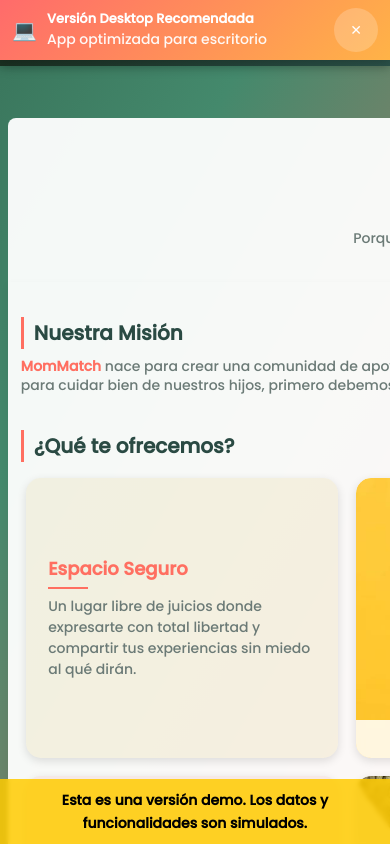
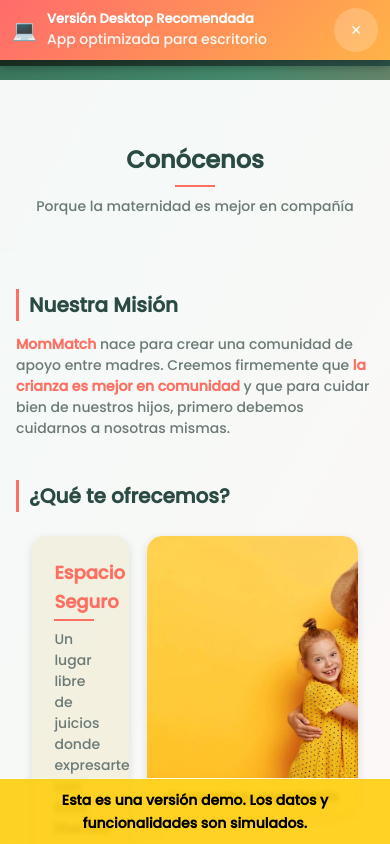
Before and after one commit to Imleiva/mommatch_demo, a React (Create React App) app in the folder frontend/: page /#/conocenos in a window 390 px wide. Shown: the top 844 px of the page. Built offline with nearby package versions, Linux system fonts and the light colour scheme.

Commit message:
fix: improve Conocenos mobile layout with full viewport width and proper spacing

```diff
--- a/frontend/src/components/Conocenos.css
+++ b/frontend/src/components/Conocenos.css
@@ -149,76 +149,152 @@
 /* Responsive para móviles */
 @media (max-width: 768px) {
   .conocenos-container {
-    padding: 0.5rem;
-    margin: 0;
-    margin-top: 110px !important;
+    padding: 0;
+    margin: 80px 0 0 0;
     border-radius: 0;
+    width: 100vw;
+    max-width: 100vw;
+    box-sizing: border-box;
   }
 
   .conocenos-hero {
-    padding: 1.2rem 0.8rem;
+    padding: 1.2rem 1rem;
     height: auto;
-    border-radius: 8px 8px 0 0;
+    border-radius: 0;
+    width: 100%;
+    box-sizing: border-box;
   }
 
   .conocenos-title {
-    font-size: 1.3rem;
+    font-size: 1.4rem;
     margin-top: 0.5rem;
+    margin-bottom: 0.5rem;
+  }
+
+  .conocenos-title:after {
+    width: 40px;
+    height: 2px;
+    margin-top: 0.3rem;
   }
 
   .conocenos-tagline {
-    font-size: 0.85rem;
+    font-size: 0.9rem;
     margin-bottom: 0.5rem;
   }
 
   .conocenos-subtitle {
-    font-size: 1rem;
+    font-size: 1.1rem;
     margin-top: 1rem;
+    margin-bottom: 0.8rem;
   }
 
   .conocenos-content {
-    padding: 1.2rem 0.8rem;
-    gap: 0.5rem;
+    padding: 1.5rem 1rem;
+    gap: 0.8rem;
     flex-direction: column;
+    border-radius: 0;
+    width: 100%;
+    box-sizing: border-box;
   }
 
   .conocenos-content p {
-    font-size: 0.85rem;
-    margin-bottom: 0.6rem;
-    line-height: 1.4;
+    font-size: 0.9rem;
+    margin-bottom: 0.8rem;
+    line-height: 1.5;
   }
 
   .conocenos-list {
+    margin-bottom: 0.8rem;
+  }
+
+  .conocenos-list li {
+    font-size: 0.9rem;
+    padding-left: 18px;
     margin-bottom: 0.5rem;
   }
 
-  .conocenos-list li {
-    font-size: 0.85rem;
-    padding-left: 15px;
-    margin-bottom: 0.3rem;
-  }
-
   .conocenos-cta {
-    font-size: 0.9rem;
-    margin-top: 0.5rem;
-    margin-bottom: 1rem;
+    font-size: 0.95rem;
+    margin-top: 0.8rem;
+    margin-bottom: 1.2rem;
   }
 
   .button-primary {
-    font-size: 0.9rem !important;
-    min-width: 6rem !important;
-    height: 2rem !important;
-    padding: 0 1rem !important;
+    font-size: 1rem !important;
+    min-width: 7rem !important;
+    height: 2.5rem !important;
+    padding: 0 1.5rem !important;
   }
 
   .conocenos-offer-container {
-    padding: 0 5px;
-    margin: 1rem 0;
+    padding: 0 1rem;
+    margin: 1.5rem 0;
+    width: 100%;
+    box-sizing: border-box;
   }
 
   .conocenos-cards {
     grid-template-columns: 1fr;
-    gap: 12px;
+    gap: 1rem;
+    padding: 0;
+    width: 100%;
+  }
+
+  /* Reset grid positioning for mobile - all items stack */
+  .conocenos-card:nth-child(1),
+  .conocenos-card:nth-child(3),
+  .conocenos-card:nth-child(5),
+  .conocenos-card:nth-child(7) {
+    grid-column: 1;
+    grid-row: auto;
+  }
+
+  .image-container:nth-child(2),
+  .image-container:nth-child(4),
+  .image-container:nth-child(6),
+  .image-container:nth-child(8),
+  .image-container:nth-child(9) {
+    grid-column: 1;
+    grid-row: auto;
+  }
+
+  .image-container {
+    height: 220px;
+    width: 100%;
+  }
+
+  .image-container:nth-child(9) {
+    height: 200px;
+  }
+
+  .conocenos-quote {
+    grid-column: 1;
+    grid-row: auto;
+    font-size: 0.95rem;
+    padding: 0.8rem 1rem;
+    height: auto;
+    margin: 1rem 0;
+  }
+
+  .conocenos-card {
+    padding: 1.2rem;
+    width: 100%;
+    box-sizing: border-box;
+  }
+
+  .conocenos-card h3 {
+    font-size: 1.1rem;
+    margin-bottom: 0.6rem;
+  }
+
+  .conocenos-card p {
+    font-size: 0.9rem;
+    line-height: 1.5;
+  }
+
+  .image-overlay {
+    font-size: 0.8rem;
+    padding: 6px 10px;
   }
 }
 
```
